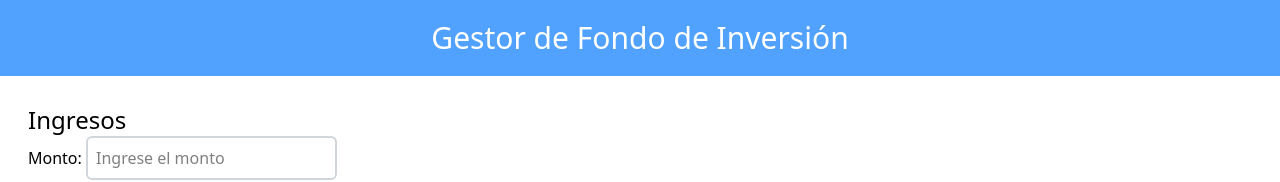
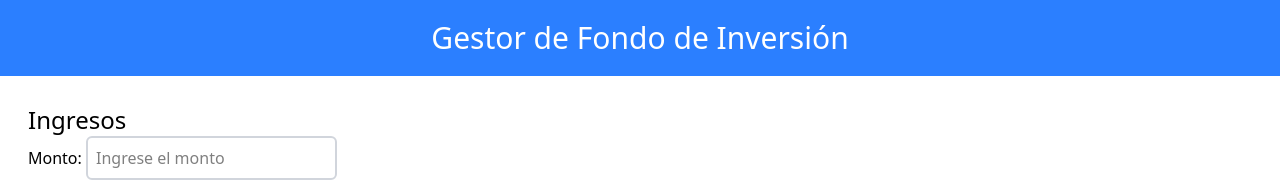
Before and after one commit to juancmdev/gestor_fondo_inversion_react, a React (Vite) app: page / in a window 1280 px wide. Shown: the top 182 px of the page. Built offline with nearby package versions, Linux system fonts and the light colour scheme; no server answers; the database is empty.

Commit message:
Update Header.jsx

```diff
--- a/src/components/Header.jsx
+++ b/src/components/Header.jsx
@@ -1,7 +1,7 @@
 
 function Header() {
   return (
-    <header className="bg-blue-400 text-white p-5 text-center">
+    <header className="bg-blue-500 text-white p-5 text-center">
       <h1 className="text-3xl ">Gestor de Fondo de Inversión</h1>
     </header>
   );
```
